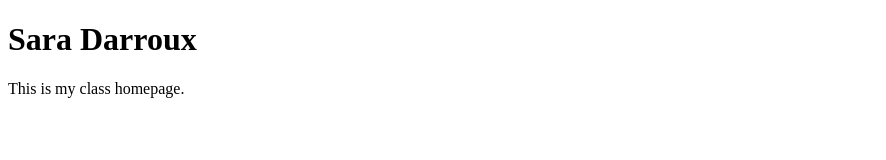
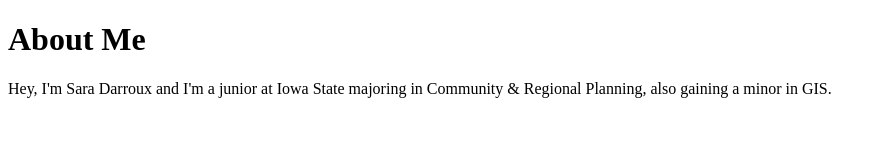
Before and after one commit to sdarroux/LA458, a plain HTML site: page index.html in a window 1280 px wide. Shown: the whole page, without its empty margins (0-886 px from the left). Drawn offline with Linux system fonts and the light colour scheme.

Commit message:
Update index.html

```diff
--- a/index.html
+++ b/index.html
@@ -1,12 +1,12 @@
 <!DOCTYPE html>
 <html>
 <head>
-<title>CRP 458</title>
+<title>Exercise 1</title>
 </head>
 <body>
 
-<h1>Sara Darroux</h1>
-<p>This is my class homepage.</p>
+<h1>About Me</h1>
+<p>Hey, I'm Sara Darroux and I'm a junior at Iowa State majoring in Community & Regional Planning, also gaining a minor in GIS.</p>
 
 </body>
 </html>
```
